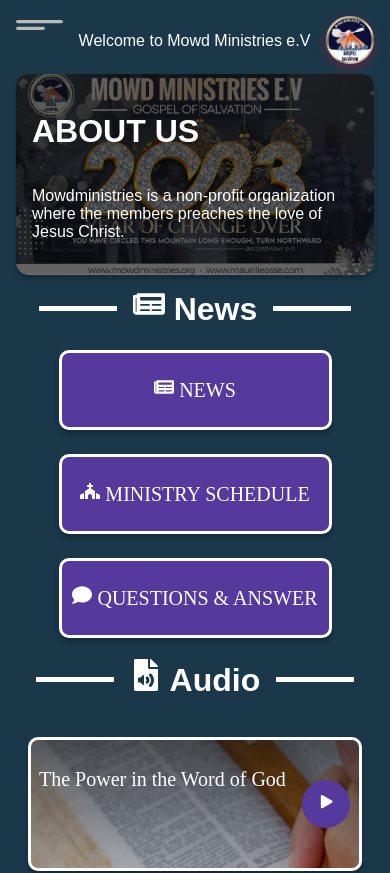
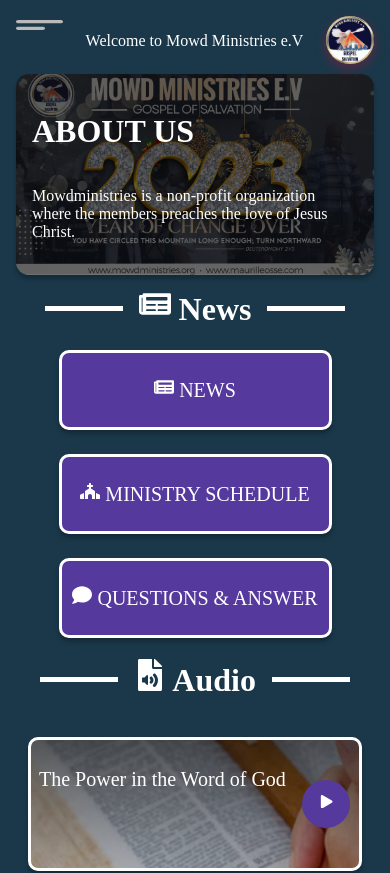
Before and after one commit to Baouldguyd/mowdmin, a React (Create React App) app: page / in a window 390 px wide. Shown: the top 873 px of the page. Built offline with nearby package versions, Linux system fonts and the light colour scheme; a small style sheet from the web is missing.

Commit message:
Update App.css

```diff
--- a/src/App.css
+++ b/src/App.css
@@ -1,4 +1,7 @@
 @media only screen and (max-width: 500px) {
+  *{
+    font-family: 'sava-pro-semibold, sans-serif';
+  }
   .head{
     height: auto;
     display: flex;
```
